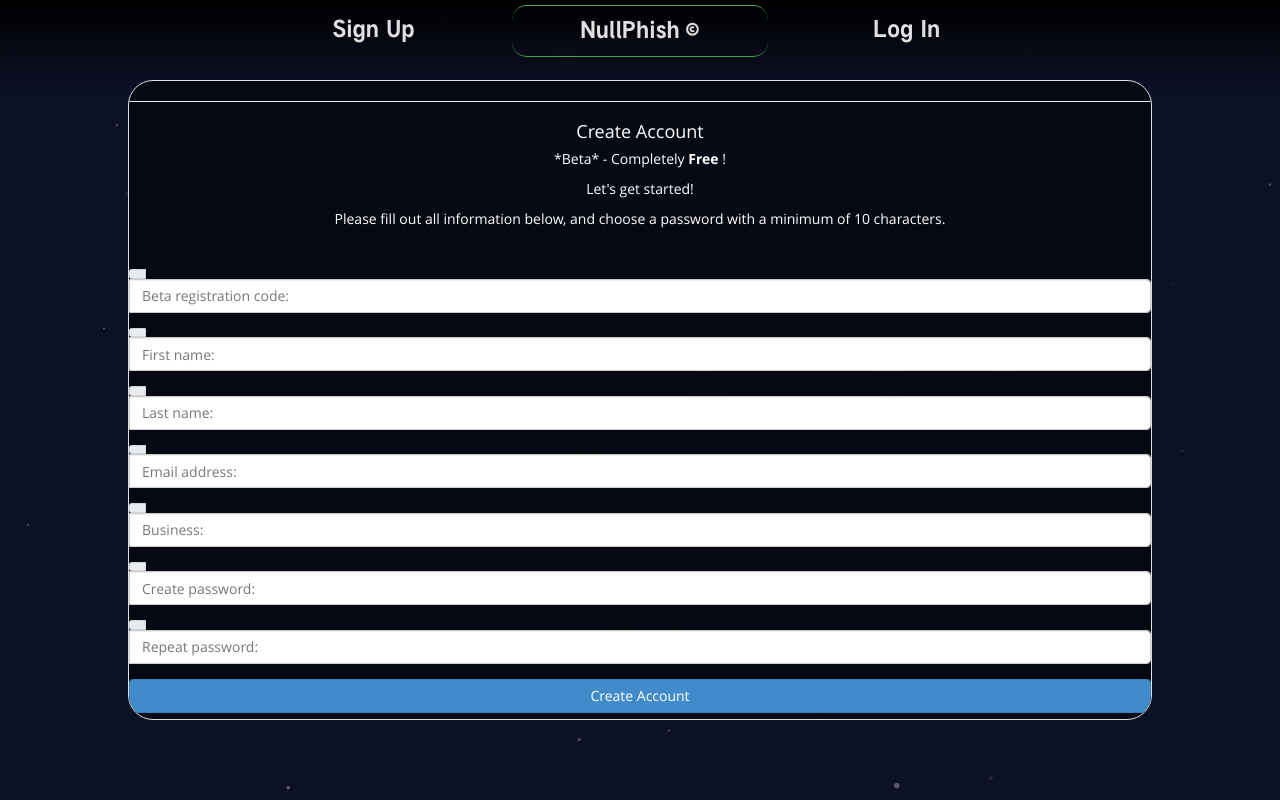
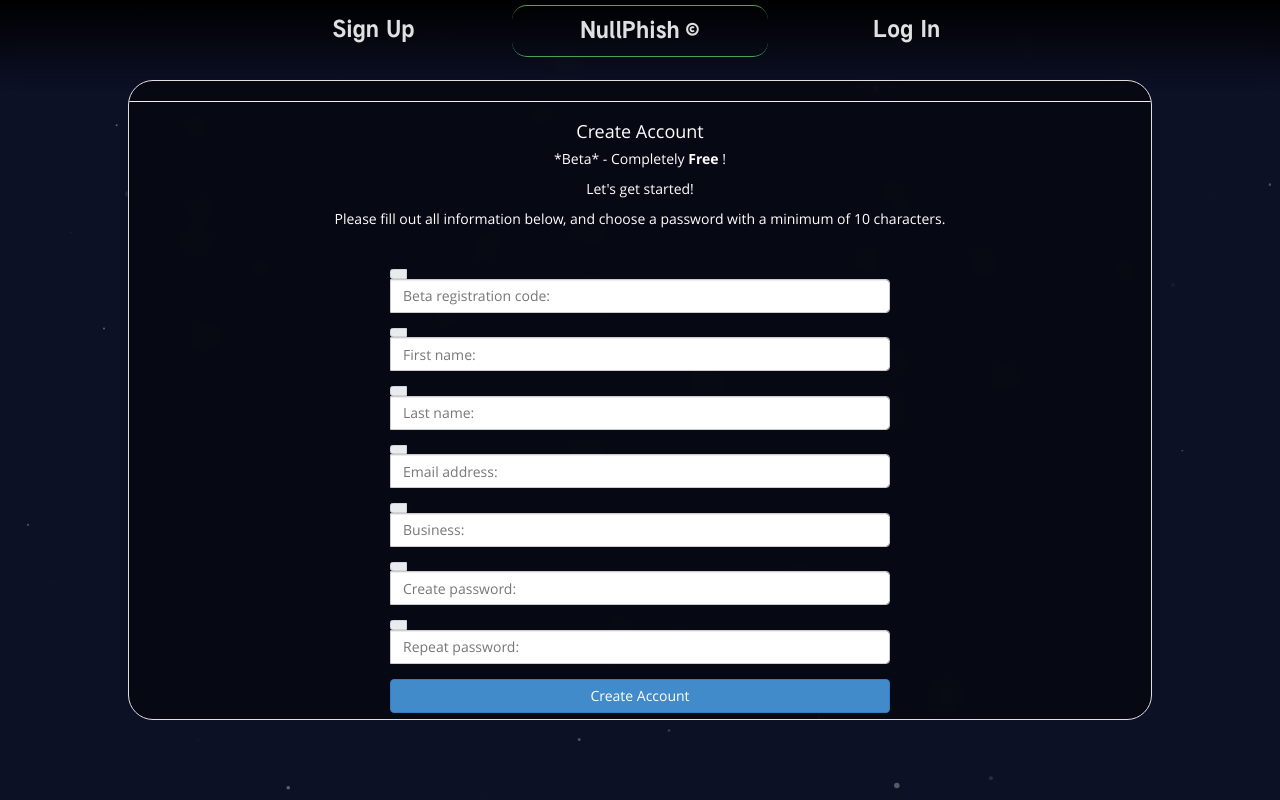
Before and after one commit to kdbrown5/nullphish, a Flask app: template templates/register.html in a window 1280 px wide. Run offline with Flask 2, Linux system fonts and the light colour scheme; the template is opened without the code that fills it, so the values that code supplies are empty; parts of the project's set-up code (start-up, migrations or seed data) failed here and were passed over.

Commit message:
centering/limiting div

```diff
--- a/templates/register.html
+++ b/templates/register.html
@@ -19,6 +19,11 @@
         margin: 0px;
         position: absolute;
       }
+      div.ex2 {
+  max-width:500px;
+  margin: auto;
+  opacity: 1
+	}
     </style>
   </head>
   <body>
@@ -51,6 +56,7 @@
         </h1>
       </center>
       <br>
+      <div class="ex2">
       <form method="POST">
         <div class="form-group input-group">
           <div class="input-group-prepend">
@@ -100,6 +106,7 @@
         <p style="color: white" class="text-center">Have an account? <a href="/"><b>Log In</b></a> </p>
       </form>
     </div>
+    </div>
     <script type="text/javascript"  src="https://nullphish.com/js/particlesjs/particles.min.js"></script>
     <script type="text/javascript"  src="https://nullphish.com/js/particlesjs/app.js"></script>
   </body>
```
